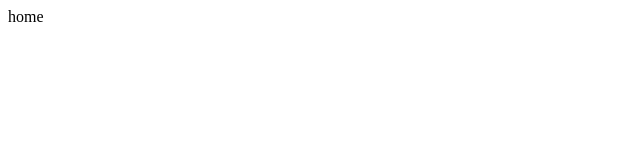
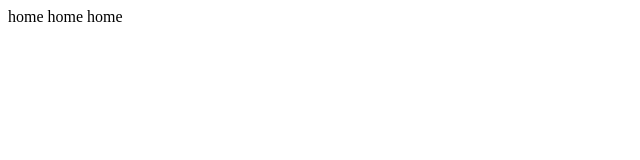
Before and after one commit to lurongtao/mijia, a plain HTML site: page index.html in a window 1280 px wide. Shown: the full height of the page, 0-640 px from the left. Drawn offline with Linux system fonts and the light colour scheme.

Commit message:
index.html

```diff
--- a/index.html
+++ b/index.html
@@ -7,6 +7,6 @@
   <title>Document</title>
 </head>
 <body>
-  home
+  home home home
 </body>
 </html>
```
